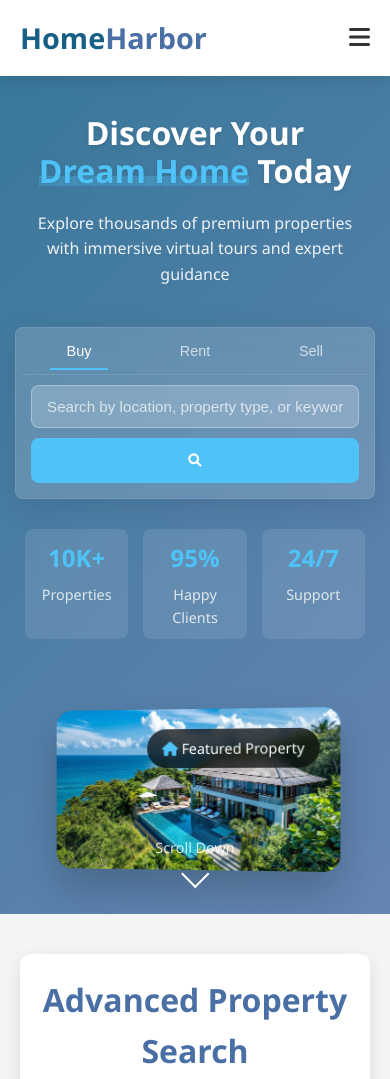
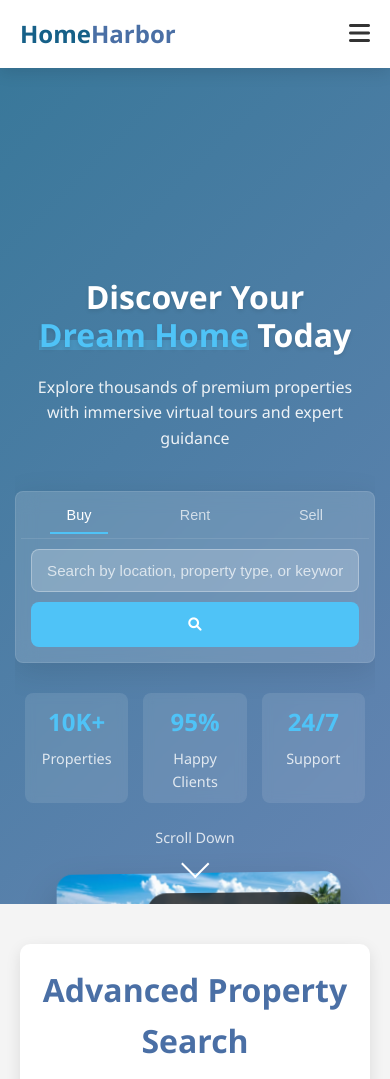
Before and after one commit to MaxTheDeveloper99/Home-Harbor, a plain HTML site: page index.html in a window 390 px wide. Shown: the top 1079 px of the page. Drawn offline with Linux system fonts and the light colour scheme.

Commit message:
second commit

```diff
--- a/style.css
+++ b/style.css
@@ -935,3 +935,63 @@ footer {
     width: calc(100% + 20px);
   }
 }
+
+@media (max-width: 992px) {
+  .hero {
+    margin-top: 60px; /* Reduce margin to account for navbar */
+    padding-top: 20px; /* Add some padding at the top */
+    min-height: calc(100vh - 60px); /* Adjust height to account for navbar */
+  }
+
+  .hero-container {
+    padding-top: 40px; /* Reduce top padding */
+    padding-bottom: 40px;
+  }
+}
+
+@media (max-width: 768px) {
+  .hero {
+    margin-top: 50px;
+    min-height: calc(100vh - 50px);
+  }
+
+  .hero-title {
+    font-size: 2rem; /* Further reduce title size */
+    margin-top: 14rem; /* Add some top margin */
+  }
+}
+
+@media (max-width: 576px) {
+  .hero {
+    margin-top: 50px;
+    min-height: auto; /* Let content determine height */
+    padding-bottom: 40px; /* Add bottom padding */
+  }
+
+  .hero-title {
+    font-size: 1.8rem;
+    margin-top: 13rem;
+  }
+}
+
+@media (max-width: 768px) {
+  .logo h1 {
+    font-size: 1.5rem; /* Reduce logo size */
+  }
+}
+
+.hero-content {
+  overflow: hidden; /* Prevent any content from bleeding out */
+}
+
+@media (max-width: 1024px) {
+  .hero {
+    margin-top: 60px;
+    min-height: calc(100vh - 50px);
+  }
+
+  .hero-title {
+    font-size: 2rem; /* Further reduce title size */
+    margin-top: 23rem; /* Add some top margin */
+  }
+}
```
